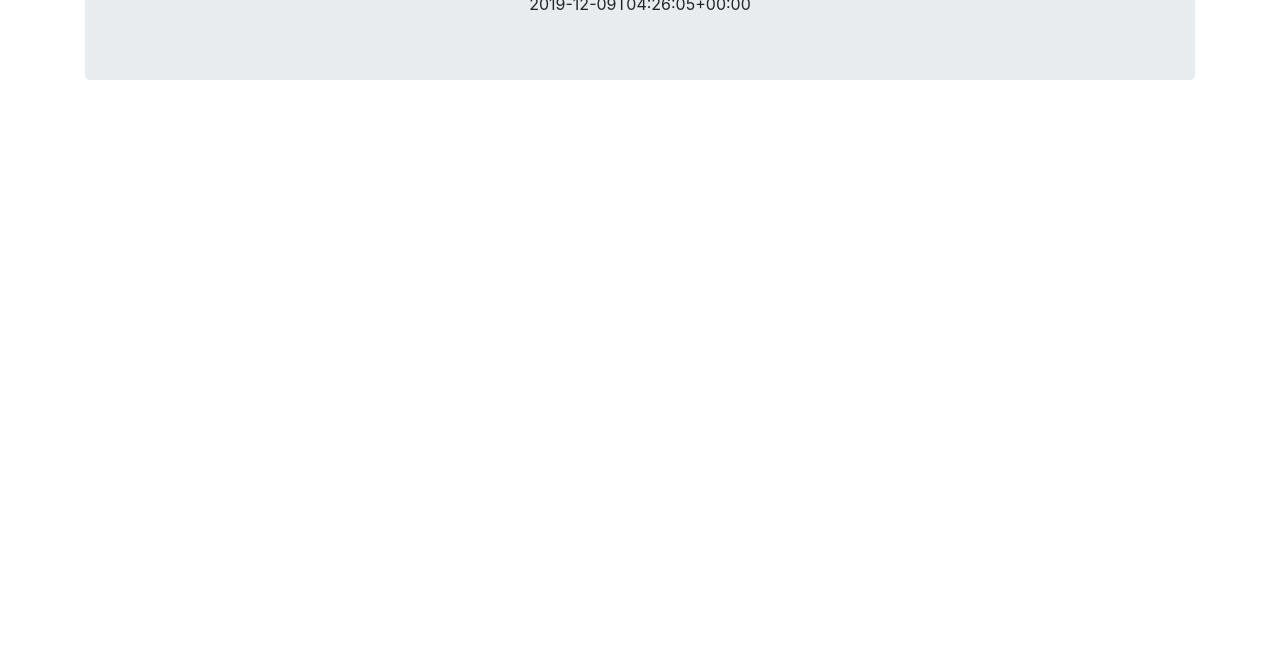
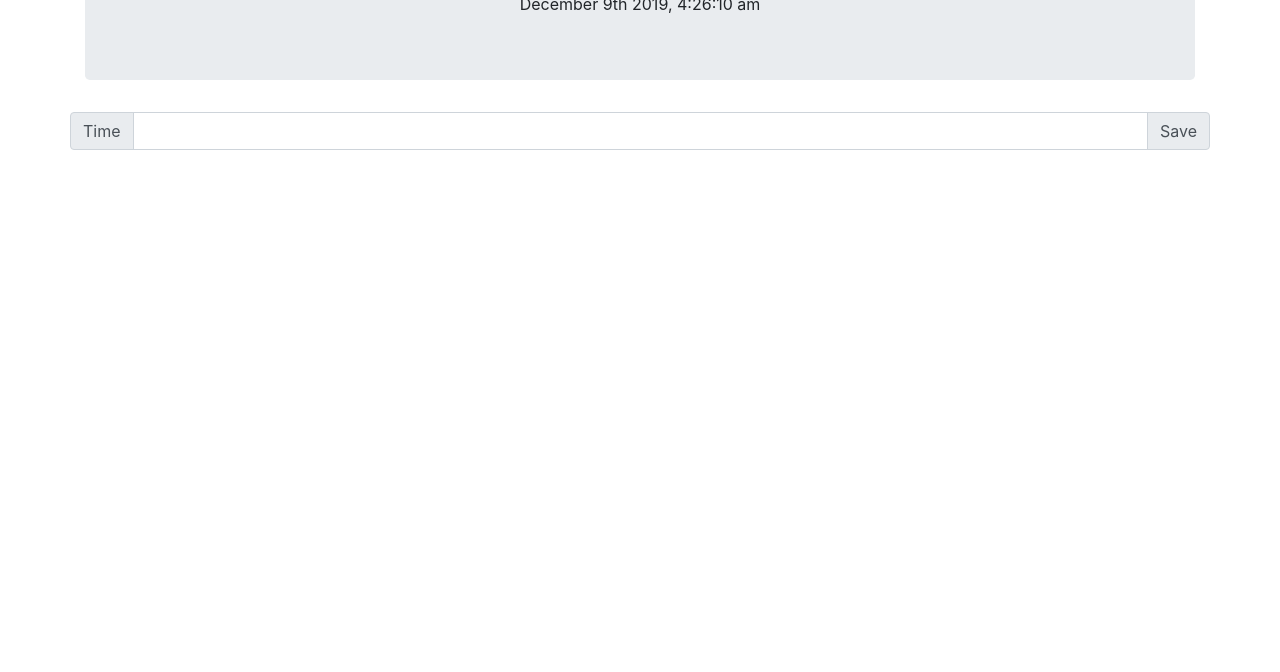
Before and after one commit to mjpalacios25/CalendarApp, a plain HTML site: page index.html in a window 1280 px wide. Shown: the part 128-800 px from the top of the page. Drawn offline with nearby package versions, Linux system fonts and the light colour scheme.

Commit message:
added structure to html file and added timestap to webpage thatcontinuously updates

```diff
--- a/index.html
+++ b/index.html
@@ -4,16 +4,29 @@
         <title>My Calendar</title>
         <meta charset="utf-8">
         <meta name="viewport" content="width=device-width, initial-scale=1, shrink-to-fit=no">
+        <script src="https://code.jquery.com/jquery.js"></script>
         <link rel="stylesheet" href="https://stackpath.bootstrapcdn.com/bootstrap/4.4.1/css/bootstrap.min.css" integrity="sha384-Vkoo8x4CGsO3+Hhxv8T/Q5PaXtkKtu6ug5TOeNV6gBiFeWPGFN9MuhOf23Q9Ifjh" crossorigin="anonymous">
         <link rel="stylesheet" href="style.css">
 
     </head>
     <body>
         <div class="container">
-            <div class="jumbotron">
+            <div class="jumbotron text-center">
                 <h1>My Calandar</h1>
-                <div class="text-center">
+                <div>
                     <span id="date"></span>
+                </div>
+            </div>
+            <!--use input groups here. refer to boostrap section on this-->
+            <div class="row">
+                <div class="input-group mb-3">
+                    <div class="input-group-prepend">
+                        <span class="input-group-text">Time</span>
+                    </div>
+                    <input type="text" class="form-control" aria-label="Amount (to the nearest dollar)">
+                    <div class="input-group-append">
+                        <span class="input-group-text">Save</span>
+                    </div>
                 </div>
 
             </div>
@@ -30,9 +43,9 @@
 
 
 
-<script src="https://code.jquery.com/jquery.js"></script>
-        <script src="moment.js"></script>
-        <script type="text/javascript" src="myScript.js "></script>
+
+<script src="https://momentjs.com/downloads/moment.js"></script>
+<script type="text/javascript" src="myScript.js "></script>
     </body>
 
 
--- a/myScript.js
+++ b/myScript.js
@@ -1,10 +1,24 @@
+$(document).ready(function() {
+
+
+//  $("#date").text(moment().format("dddd, MMMM Do YYYY, h:mm:ss a"));
+
+
+// console.log(moment().format("dddd, MMMM Do YYYY, h:mm:ss a"));
+
+function update() {
+    $("#date").text(moment().format('MMMM Do YYYY, h:mm:ss a'))
+}
+setInterval(update, 1000);
+
+console.log(moment().toObject())
 
 
 
-$("#date").text(moment().format());
 
 
-$("#date").text(moment().format());
 
 
-console.log (moment().format());
+
+
+})
```
